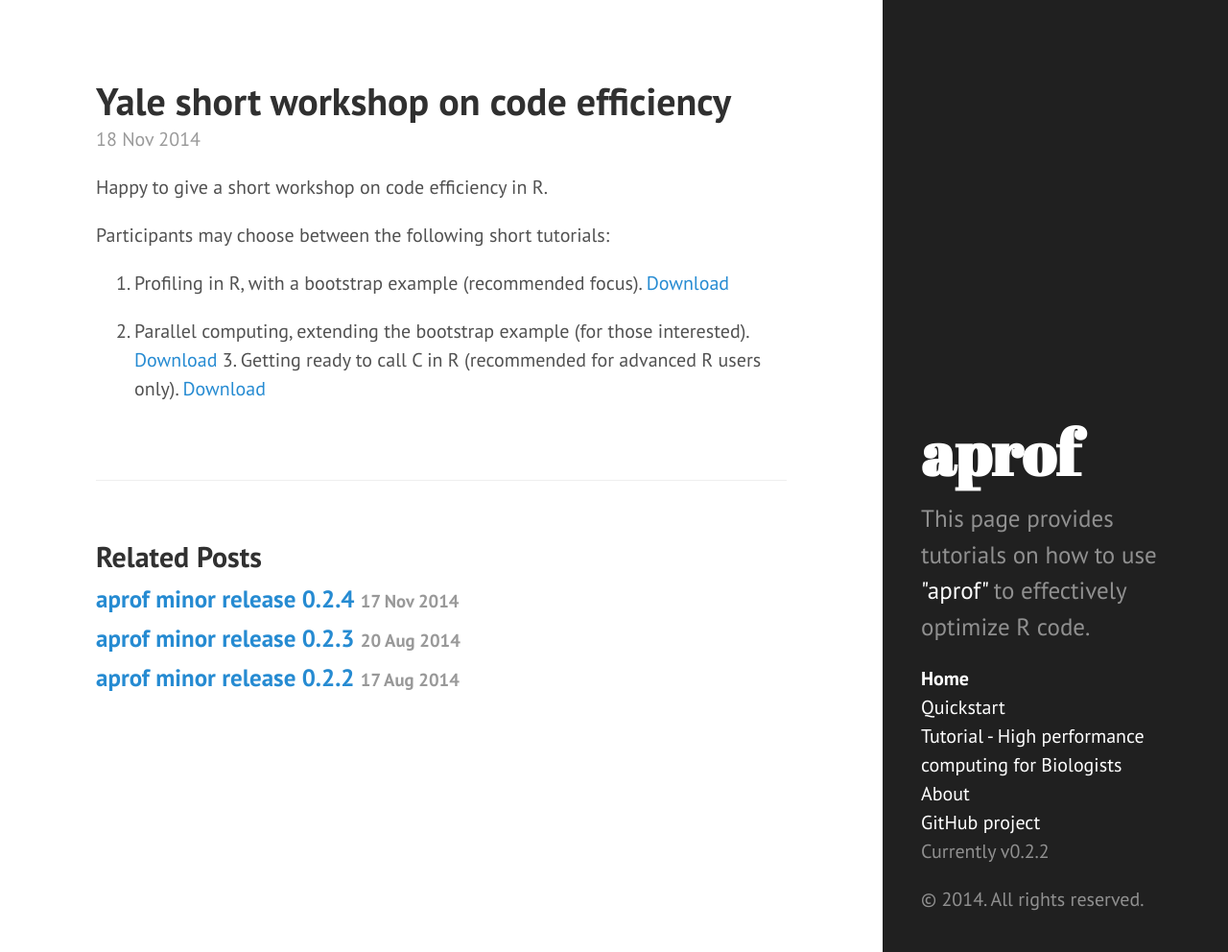
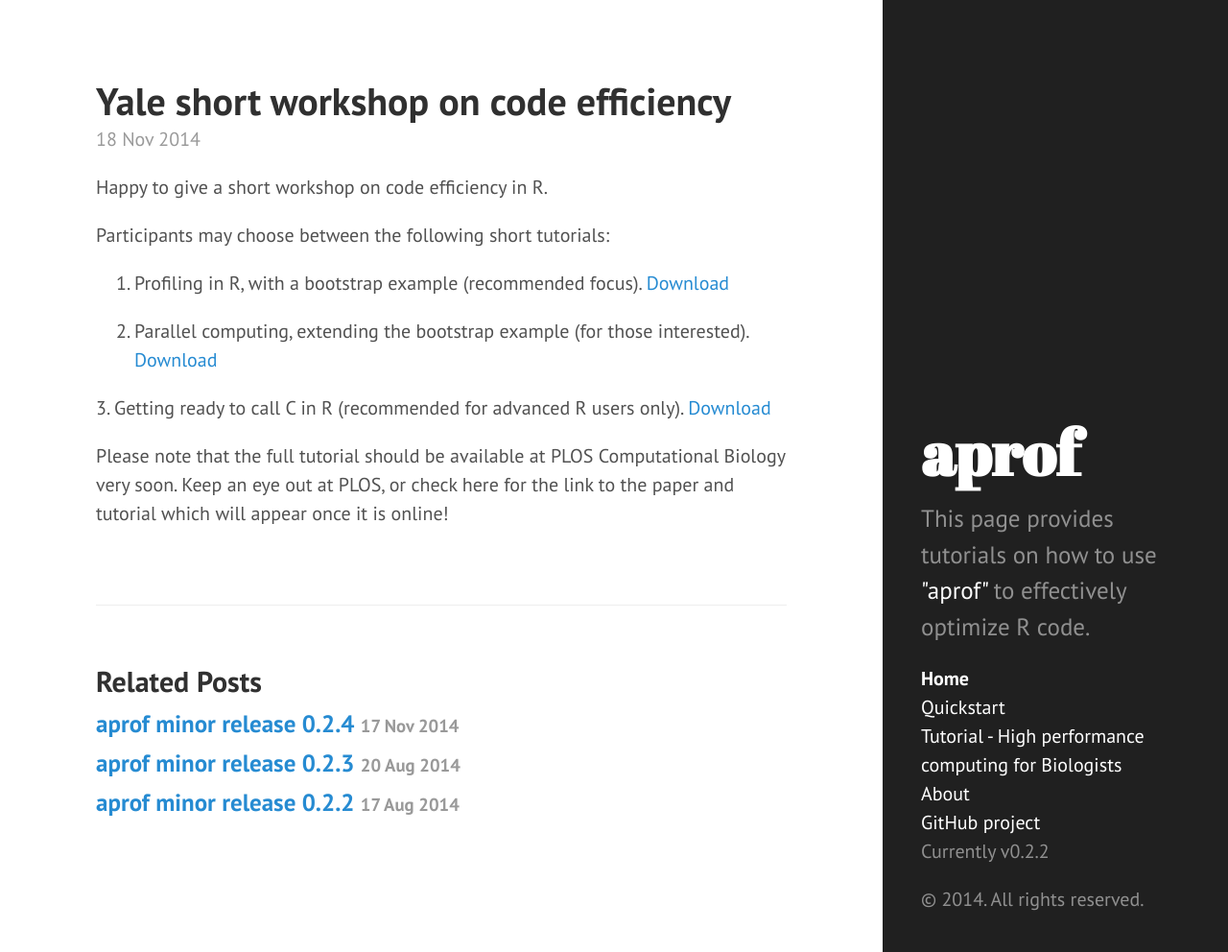
Before and after one commit to MarcoDVisser/aprof, a Jekyll site: the page built from _posts/2014-11-18-YaleShortWorkshop.md, in a window 1280 px wide and 992 px high. Shown: the whole window at 96% size. Built offline with Jekyll 4.4.1, drawn with Linux system fonts in a browser that asks for light colours; Markdown is read by kramdown in place of the engine named in the settings.

Commit message:
Added comment on paper

```diff
--- a/_posts/2014-11-18-YaleShortWorkshop.md
+++ b/_posts/2014-11-18-YaleShortWorkshop.md
@@ -10,5 +10,8 @@ Participants may choose between the following short tutorials:
 1. Profiling in R, with a bootstrap example (recommended focus). [Download](https://github.com/MarcoDVisser/aprof/blob/gh-pages/pdfs/IntroProfiling&Optimization.pdf?raw=true)
 
 2. Parallel computing, extending the bootstrap example (for those interested). [Download](https://github.com/MarcoDVisser/aprof/blob/gh-pages/pdfs/IntroParallelComputingR.pdf?raw=true)
+
 3.
 Getting ready to call C in R (recommended for advanced R users only). [Download](https://github.com/MarcoDVisser/aprof/blob/gh-pages/pdfs/IntroExtendingRwithC.pdf?raw=true)
+
+Please note that the full tutorial should be available at PLOS Computational Biology very soon. Keep an eye out at PLOS, or check here for the link to the paper and tutorial which will appear once it is online!
```
